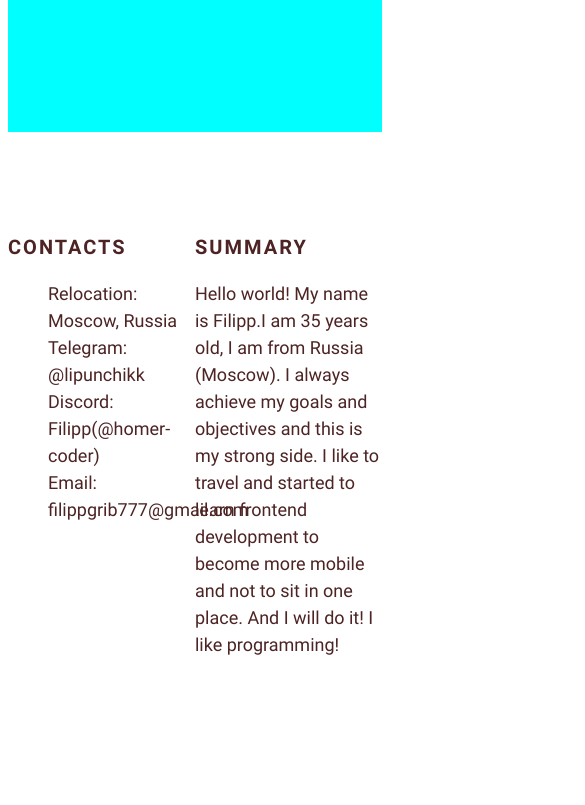
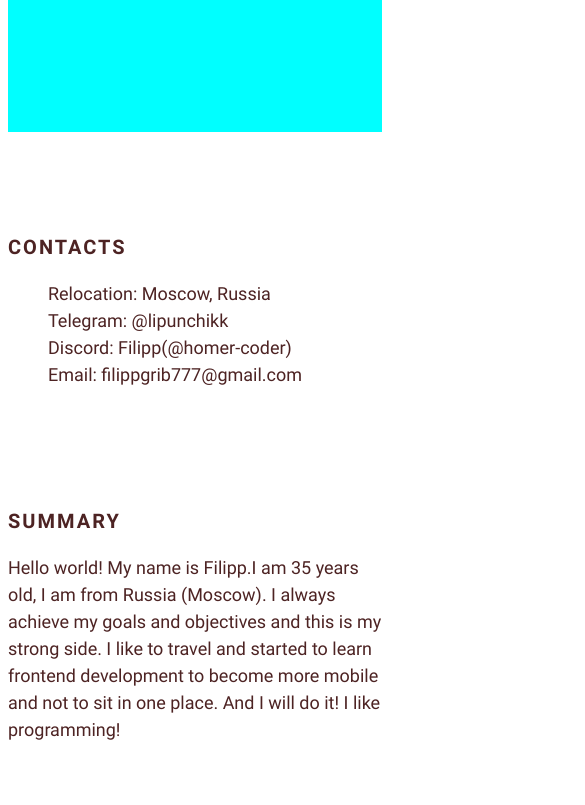
Before and after one commit to homer-coder/rsschool-cv, a plain HTML site: page index.html in a window 390 px wide. Shown: the part 720-1525 px from the top of the page, 585 px wide, since content can reach past the window. Drawn offline with Linux system fonts and the light colour scheme.

Commit message:
fix: changen size container

```diff
--- a/styles.css
+++ b/styles.css
@@ -27,7 +27,7 @@ body {
 }
 
 .container {
-  max-width: 1440px;
+  max-width: 1140px;
   margin: 0 auto;
 }
 
@@ -177,3 +177,8 @@ body {
   width: 100px;
   height: 45px;
 }
+@media (max-width: 768px) {
+  .section {
+    width: 100%;
+  }
+}
```
